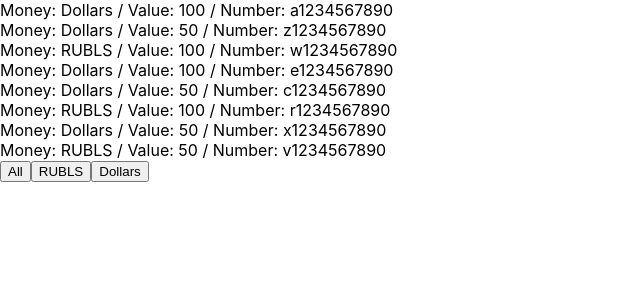
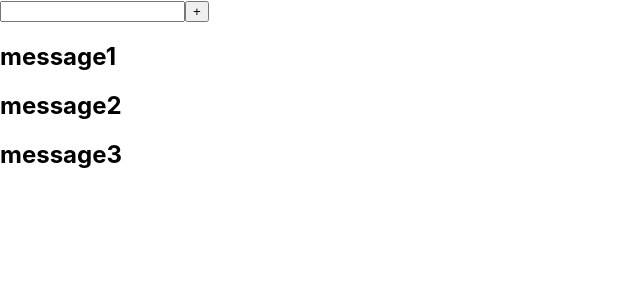
Before and after one commit to gromVlad/microtask-, a React (Create React App) app: page / in a window 1280 px wide. Shown: the top 300 px of the page, without its empty margins (0-640 px from the left). Built offline with nearby package versions, Linux system fonts and the light colour scheme.

Commit message:
input part one

```diff
--- a/src/App.tsx
+++ b/src/App.tsx
@@ -5,41 +5,26 @@ import { type } from "os";
 import { Components } from "./components/components";
 
 
- //type filter
-  export type FilterType =  "all" | "Dollars" | "RUBLS";
+
 
 function App() {
-  let [money, setMoney] = useState([
-    { banknots: "Dollars", value: 100, number: " a1234567890" },
-    { banknots: "Dollars", value: 50, number: " z1234567890" },
-    { banknots: "RUBLS", value: 100, number: " w1234567890" },
-    { banknots: "Dollars", value: 100, number: " e1234567890" },
-    { banknots: "Dollars", value: 50, number: " c1234567890" },
-    { banknots: "RUBLS", value: 100, number: " r1234567890" },
-    { banknots: "Dollars", value: 50, number: " x1234567890" },
-    { banknots: "RUBLS", value: 50, number: " v1234567890" },
-  ]);
 
+  let [message, setMessage] = useState([
+    {message:"message1"},
+    {message:"message2"},
+    {message:"message3"},
+  ])
 
-  //copy money in new varibals
-  let newMoney = money;
-
-  //create new useState for function calcBuncConv then return new filter
-  let [filter, setfilter] = useState<FilterType>("all");
-  const calcBuncConv = (name: FilterType) => {
-    setfilter(name);
-  };
-
-  //if filter  then return ...
-  if (filter === "all") newMoney = money;
-  if (filter === "Dollars")
-    newMoney = money.filter((el) => el.banknots === "Dollars");
-  if (filter === "RUBLS")
-    newMoney = money.filter((el) => el.banknots === "RUBLS");
+  const funProm = (value:string) =>{
+    console.log(value);
+  }
 
   return (
     <>
-      <Components showinfo={newMoney} fun={calcBuncConv} />
+      <Components fun={funProm} />
+      {message.map((elements, index) => {
+        return <h2 key={index}>{elements.message}</h2>;
+      })}
     </>
   );
 }
--- a/src/components/components.tsx
+++ b/src/components/components.tsx
@@ -1,33 +1,23 @@
-import { type } from "os";
-import { FilterType } from "../App";
+import { type} from "os";
+//import ChangeEvent, useState
+import React, {ChangeEvent, useState } from "react";
 
-
-type Object = {
-  banknots:string,
-  value:number,
-  number: string
+type ComponentsType = {
+  fun:(value:string) => void
 }
 
-type CompType = {
-  showinfo: Object[];
-  fun: (name: FilterType) => void;
-};
+export const Components = (props: ComponentsType) => {
+  let [title, settitle] = useState("");
 
-export const Components = (props: CompType) => {
+  //event. target – самый глубокий элемент, на котором произошло событие. event. currentTarget (= this ) – элемент, на котором в данный момент сработал обработчик (до которого «доплыло» событие)
+  const funTargetInput = (event: ChangeEvent<HTMLInputElement>) => {
+    settitle(event.currentTarget.value);
+  };
 
   return (
     <>
-      {props.showinfo.map((el) => {
-        return (
-          <div>
-            {" "}
-            Money: {el.banknots} / Value: {el.value} / Number: {el.number}
-          </div>
-        );
-      })}
-      <button onClick={() => props.fun("all")}>All</button>
-      <button onClick={() => props.fun("RUBLS")}>RUBLS</button>
-      <button onClick={() => props.fun("Dollars")}>Dollars</button>
+      <input onChange={funTargetInput} />
+      <button onClick={() => props.fun(title)}>+</button>
     </>
   );
 };
```
